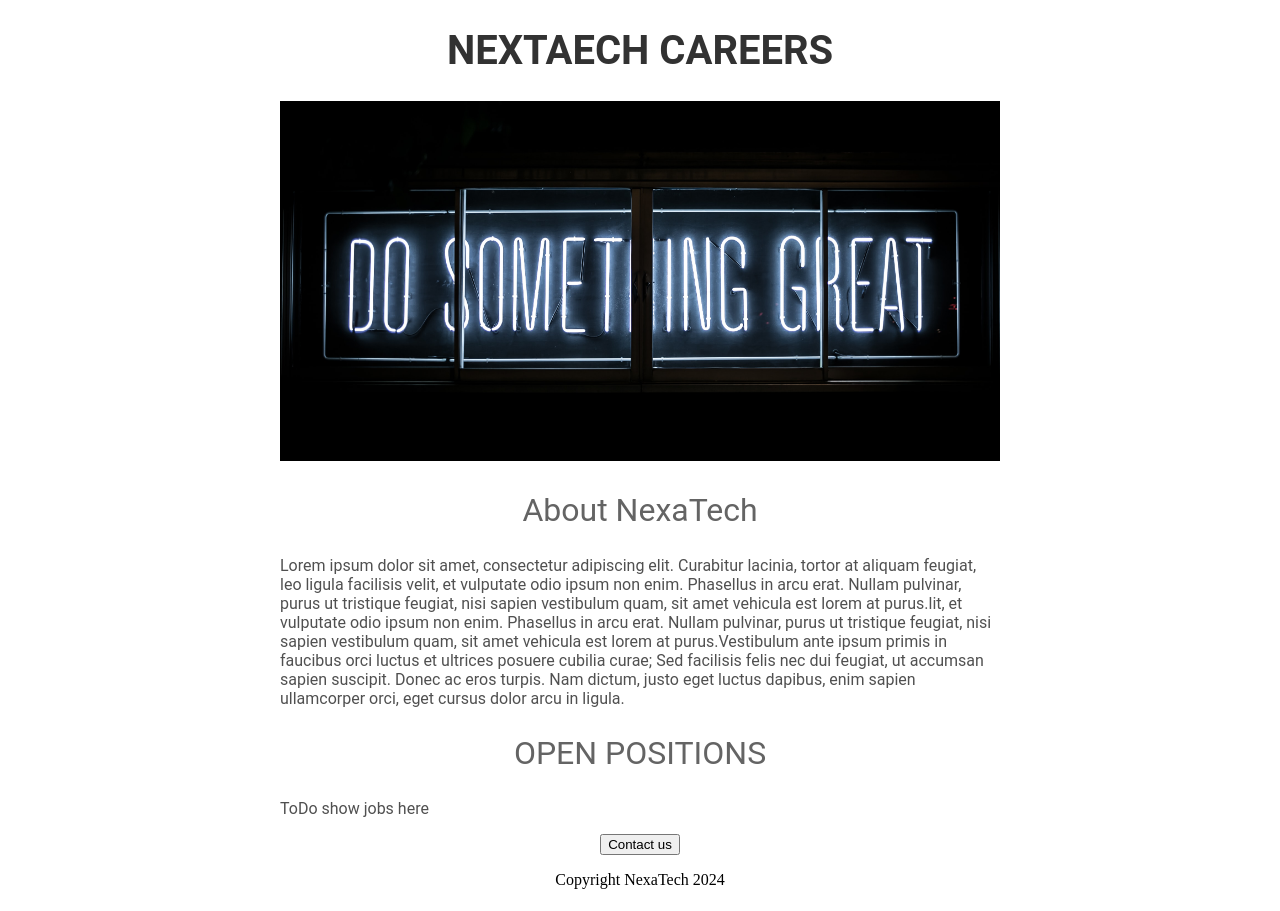
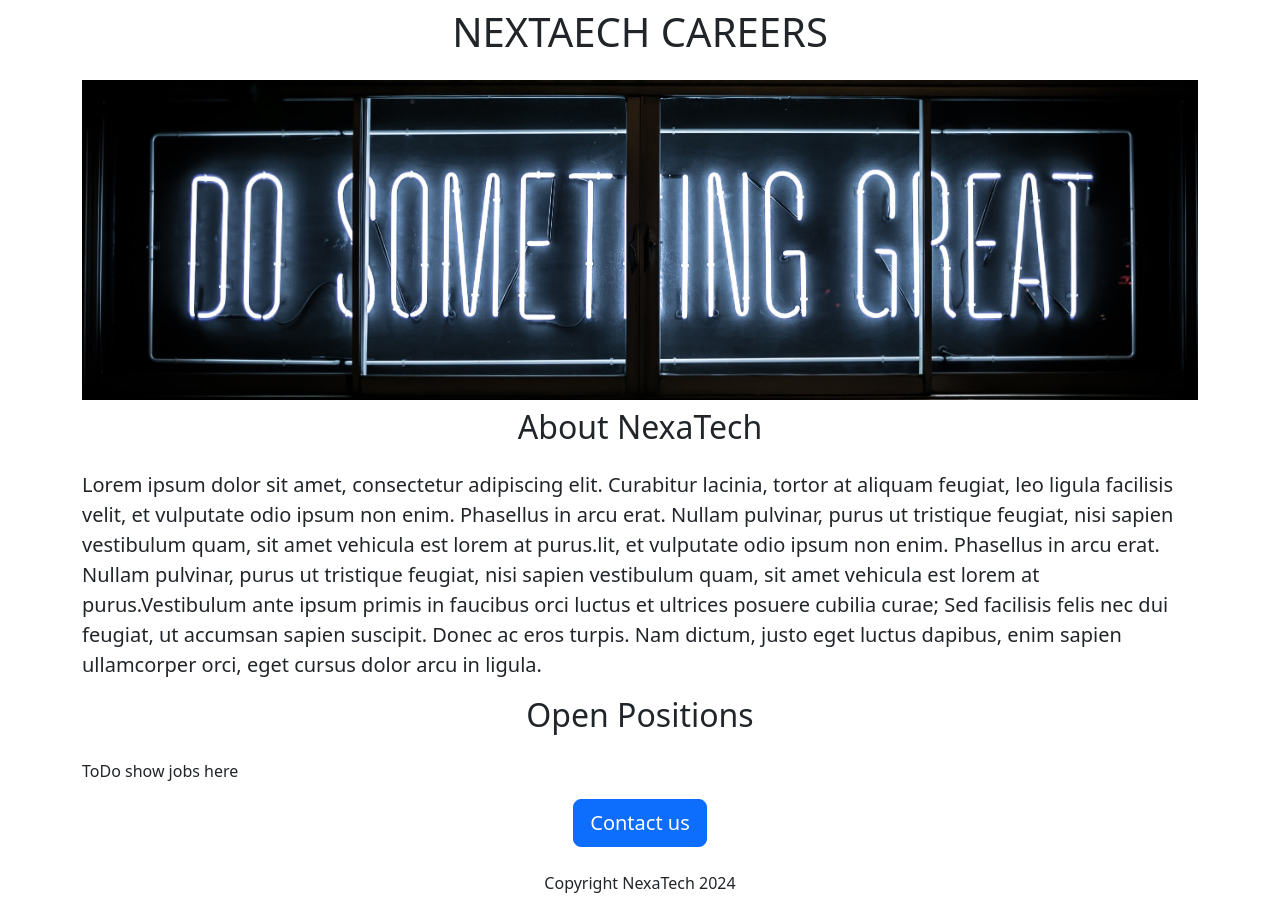
Before and after one commit to Karthi-15/career-website, a Flask app: page / in a window 1280 px wide. Before the commit the page ends 889 px from the top, so only its background shows below. Run offline with Flask 3, Linux system fonts and the light colour scheme.

Commit message:
modified html

```diff
--- a/templates/home.html
+++ b/templates/home.html
@@ -4,45 +4,22 @@
   <meta charset="UTF-8">
   <meta http-equiv="X-UA-Compatible" content="IE=edge">
   <meta name="viewport" content="width=device-width, initial-scale=1.0">
+  <link href="https://cdn.jsdelivr.net/npm/bootstrap@5.3.3/dist/css/bootstrap.min.css" rel="stylesheet" integrity="sha384-QWTKZyjpPEjISv5WaRU9OFeRpok6YctnYmDr5pNlyT2bRjXh0JMhjY6hW+ALEwIH" crossorigin="anonymous">
   <title>NexaTech</title>
   <style>
-    h1{
-      font-size:40px;
-      font-family:Roboto;
-      color:rgb(50,50,50);
-      text-align:center;
-    }
     #banner{
       width:100%;
-      height:360px;
+      height:320px;
       object-fit:cover;
-    }
-
-    h2{
-      font-family:roboto;
-      font-size: 32px;
-      color:rgb(100,100,100);
-      text-align:center;
-      font-weight:normal;
-    }
-
-    .bodytext{
-      color:rgb(80,80,80);
-      font-family:roboto;
-    }
-
-    #container{
-      max-width:720px;
-      margin:0 auto;
     }
   </style>
 </head>
 <body>
-  <div id="container">
-    <h1>NEXTAECH CAREERS</h1>
-    <img id="banner" src="/static/banner.jpeg" alt="!!NOT FOUND!!" height="100" width="150">
-    <h2>About NexaTech</h2>
-    <p class="bodytext">Lorem ipsum dolor sit amet, consectetur adipiscing elit. Curabitur lacinia, tortor at aliquam feugiat,
+  <div class="container">
+    <h1 class="text-center mt-2 mb-4"">NEXTAECH CAREERS</h1>
+    <img id="banner" src="/static/banner.jpeg" alt="!!NOT FOUND!!" class="img-fluid">
+    <h2 class="text-center mt-2 mb-4"">About NexaTech</h2>
+    <p class="lead">Lorem ipsum dolor sit amet, consectetur adipiscing elit. Curabitur lacinia, tortor at aliquam feugiat,
        leo ligula facilisis velit, et vulputate odio ipsum non enim. Phasellus in arcu erat. Nullam pulvinar,
         purus ut tristique feugiat, nisi sapien vestibulum quam, sit amet vehicula est lorem at purus.lit, et
        vulputate odio ipsum non enim. Phasellus in arcu erat. Nullam pulvinar, purus ut tristique feugiat, nisi
@@ -51,11 +28,11 @@
        suscipit. Donec ac eros turpis. Nam dictum, justo eget luctus dapibus, enim sapien ullamcorper orci, eget
         cursus dolor arcu in ligula.
     </p>
-  <h2>OPEN POSITIONS</h2>
-  <p class="bodytext">ToDo show jobs here</p>
-      <div style="text-align:center;">
-  <button>Contact us</button>
-        <p>Copyright NexaTech 2024</p>
+  <h2 class="text-center mt-2 mb-4">Open Positions</h2>
+  <p>ToDo show jobs here</p>
+      <div class="text-center">
+  <button class="btn btn-primary btn-lg"">Contact us</button>
+        <p class="mt-4"">Copyright NexaTech 2024</p>
       </div>
   </div>
 </body>
```
